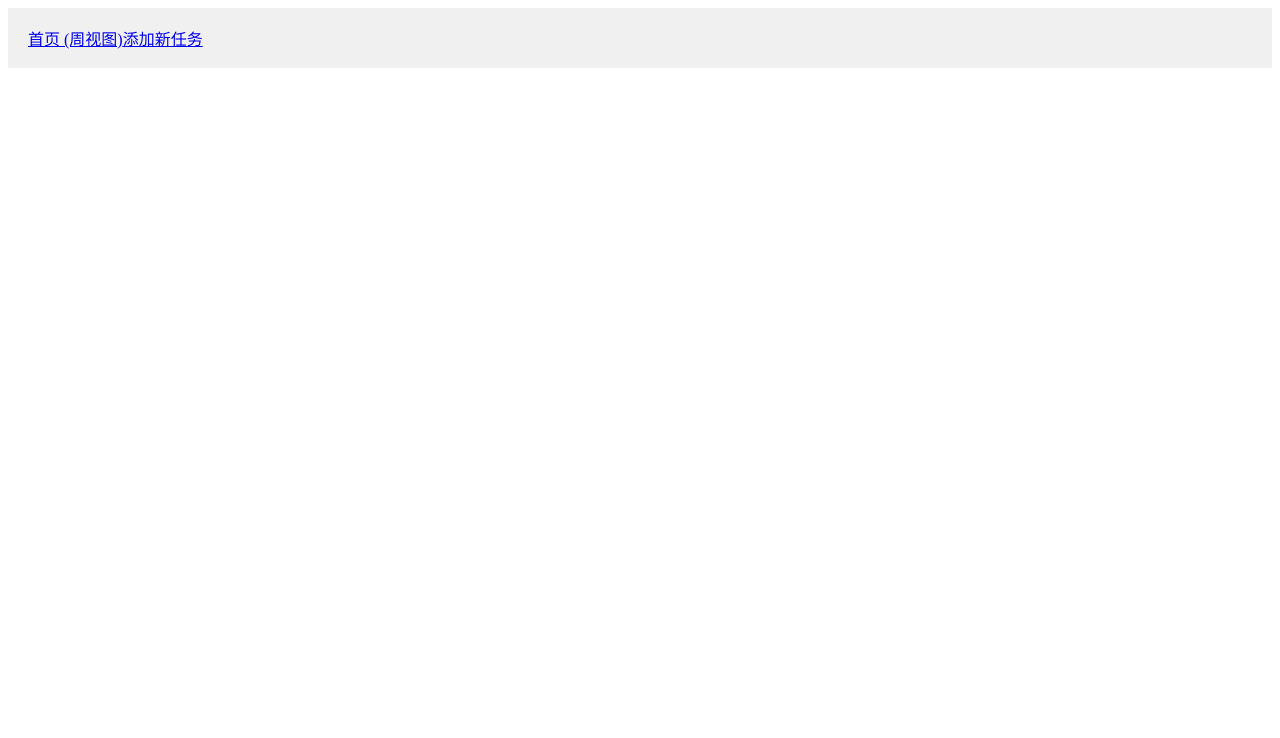
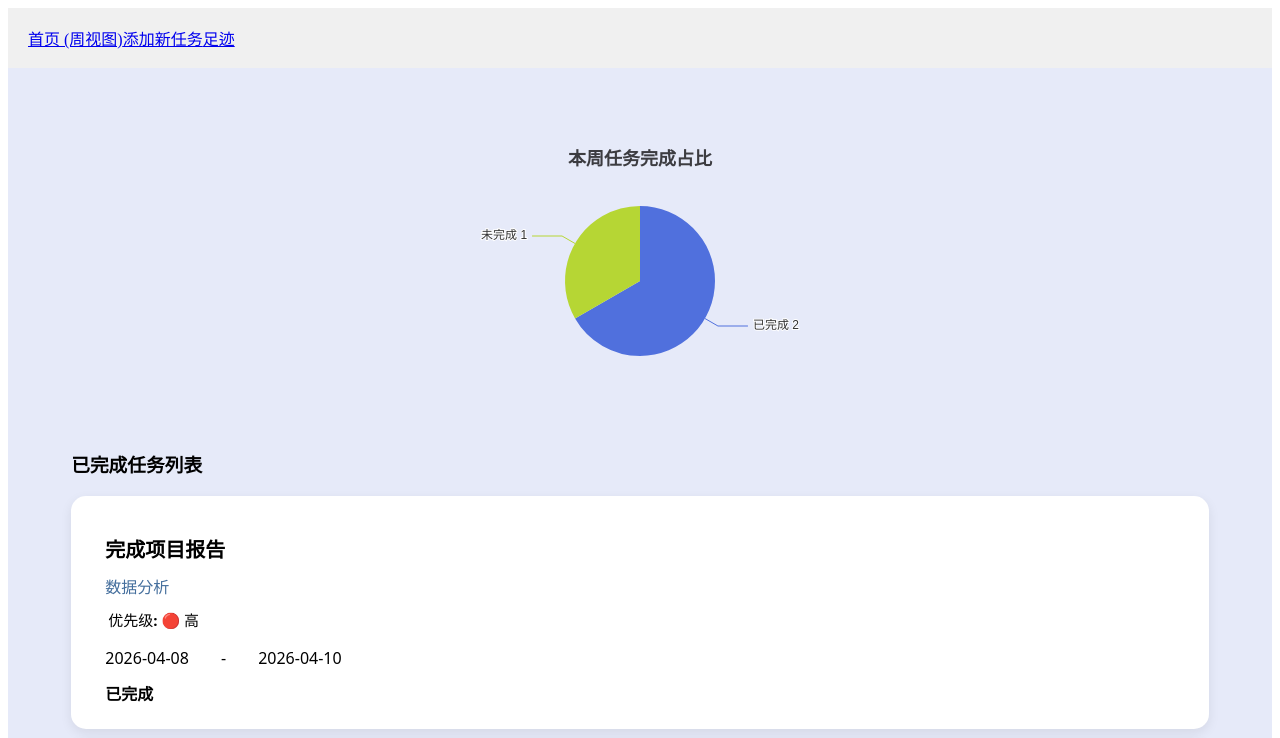
Before and after one commit to GUI-BEI/todolist, a Vue app in the folder todolist/: page /history in a window 1280 px wide. Before the commit this address had no page. Shown: the top 738 px of the page. Built offline with nearby package versions, Linux system fonts and the light colour scheme; no server answers.

Commit message:
统计页面

```diff
--- a/todolist/package.json
+++ b/todolist/package.json
@@ -9,6 +9,7 @@
     "preview": "vite preview"
   },
   "dependencies": {
+    "echarts": "^6.0.0",
     "pinia": "^3.0.4",
     "vue": "^3.5.32",
     "vue-router": "^5.0.4"
--- a/todolist/src/App.vue
+++ b/todolist/src/App.vue
@@ -3,6 +3,7 @@
     <nav class="nav-bar">
       <router-link to="/">首页 (周视图)</router-link>
       <router-link to="/add">添加新任务</router-link>
+      <router-link to="/history">足迹</router-link>
     </nav>
 
     <main class="page-container">
--- /dev/null
+++ b/todolist/src/components/HistoryPage.vue
@@ -0,0 +1,164 @@
+<template>
+    <div class="content-wrapper">
+        <div ref="chartRef" class="chart-box"></div>
+
+        <div class="task-list">
+            <h3>已完成任务列表</h3>
+
+            <div v-for="task in completedTasks" :key="task.id" class="Card">
+                <h4 class="taskTitle">{{ task.title }}</h4>
+                <p class="taskDescription">{{ task.description }}</p>
+                <p class="taskPriority">优先级: {{ priorityMap[task.priority] }}</p>
+                <div class="taskTime">
+                    <span class="taskStart">{{ task.start }}</span>
+                    <span>-</span>
+                    <span class="taskEnd">{{ task.end }}</span>
+                </div>
+                <p class="taskAction">{{ task.completed ? '已完成' : '进行中' }}</p>
+            </div>
+
+        </div>
+    </div>
+</template>
+
+<script setup>
+import { ref, computed, onMounted, watch} from 'vue';
+import * as echarts from 'echarts';
+
+let allTasks = ref([]); // 存储从后端拿到的所有任务
+let chartRef = ref(null);
+const priorityMap = { 1: '🟢 低', 2: '🟡 中', 3: '🔴 高' };
+
+// 【核心】：利用计算属性自动过滤已完成任务
+const completedTasks = computed(() => {
+  return allTasks.value.filter(t => {return t.completed === true;});
+});
+
+// 计算统计数据用于饼图
+const stats = computed(() => {
+  const total = allTasks.value.length;
+  const finished = completedTasks.value.length;
+  return { finished, unfinished: total - finished };
+});
+
+// 筛选出本周的任务
+const isWithinThisWeek = (dateStr) => {
+    const taskDate = new Date(dateStr);
+    const today = new Date();
+
+    // 获取今天是周几（0是周日，1是周一...6是周六）
+    const dayOfWeek = today.getDay();
+
+    // 计算本周一的日期
+    const monday = new Date(today);
+    const diff = today.getDate() - (dayOfWeek === 0 ? 6 : dayOfWeek - 1);
+    monday.setDate(diff);
+    monday.setHours(0, 0, 0, 0); // 时间归零，方便比较
+
+    // 比较：任务日期必须大于等于本周一，且小于等于今天
+    return taskDate >= monday && taskDate <= today;
+};
+
+const fetchAllTasks = async () => {
+  try {
+    const res = await fetch('http://localhost:8080/api/getTasks');
+    const data = await res.json();
+    if (data.code === 200) {
+      allTasks.value = data.data; // 假设后端返回 {code: 200, data: [...]}
+      initChart();
+    }
+  } catch (err) {
+    console.error('获取任务失败', err);
+    allTasks.value= [
+        { id: 1, title: '完成项目报告', description: '数据分析', priority: 3, start: '2026-04-08', end: '2026-04-10', completed: true },
+        { id: 2, title: '拼豆', description: '拼2778个豆', priority: 2, start: '2026-04-12', end: '2026-04-15', completed: true },
+        { id: 3, title: '拼拼豆', description: '拼2778个豆', priority: 1, start: '2026-04-12', end: '2026-04-14', completed: false }
+    ];
+    initChart();
+  }
+};
+
+const initChart = () => {
+  const chart = echarts.init(chartRef.value);
+  chart.setOption({
+    title: { text: '本周任务完成占比', left: 'center' },
+    series: [{
+      type: 'pie',
+      data: [
+        { value: stats.value.finished, name: '已完成 ' + stats.value.finished },
+        { value: stats.value.unfinished, name: '未完成 ' + stats.value.unfinished }
+      ]
+    }]
+  });
+};
+
+onMounted(fetchAllTasks);
+
+</script>
+
+<style scoped>
+.chart-box { height: 300px; width: 100%; }
+.task-item { border-bottom: 1px solid #ccc; padding: 10px; }
+
+.content-wrapper{
+    /* 背景颜色 */
+    background: rgb(230, 234, 249);
+    min-height: 100%;
+    /* flex布局 */
+    display: flex;
+    flex-direction: column;
+    /* 左对齐 */
+    justify-content: left;
+    /* 内边距 */
+    padding: 5%;
+    /* 字体 默认值 */
+    font-family: system-ui, -apple-system, BlinkMacSystemFont, 'Segoe UI', Roboto, Oxygen, Ubuntu, Cantarell, 'Open Sans', 'Helvetica Neue', sans-serif;
+}
+
+.Card {
+    background-color: white;
+    border-radius: 15px;
+    padding: 1% 3% 1% 3%;
+    margin-top: 10px;
+    box-shadow: 0 4px 12px rgba(0, 0, 0, 0.08);
+    transition: all 0.2s;
+}
+
+.Card:hover {
+    box-shadow: 0 6px 18px rgba(0, 0, 0, 0.12);
+    transform: translateY(-2px);
+}
+
+.taskTitle {
+    font-size: 20px;
+    font-weight: 600;
+    margin-bottom: 5px;
+}
+
+.taskDescription {
+    color: rgb(69, 111, 157);
+    margin-bottom: 5px;
+    line-height: 1.0;
+}
+
+.taskPriority {
+    padding: 3px;
+    border-radius: 15px;
+    font-size: 15px;
+    font-weight: 550;
+    line-height: 1.0;
+}
+
+.taskTime {
+    display: flex;
+    align-items: center;
+    gap: 3%;
+    line-height: 1.5;
+}
+
+.taskAction {
+    font-weight: 600;
+    line-height: 1.0;
+}
+
+</style>
--- a/todolist/src/router/index.js
+++ b/todolist/src/router/index.js
@@ -1,6 +1,7 @@
 import { createRouter, createWebHistory } from 'vue-router'
 import MainInterface from '../views/MainInterface.vue'
 import TaskForm from '../components/TaskForm.vue'
+import HistoryPage from '../components/HistoryPage.vue'
 
 const router = createRouter({
   history: createWebHistory(),
@@ -12,6 +13,10 @@ const router = createRouter({
     {
       path: '/add',
       component: TaskForm,
+    },
+    {
+      path: '/history',
+      component: HistoryPage,
     }
   ]
 })
```
Also changed, not shown: 1 other file (tests, documents, lock files or other folders).
